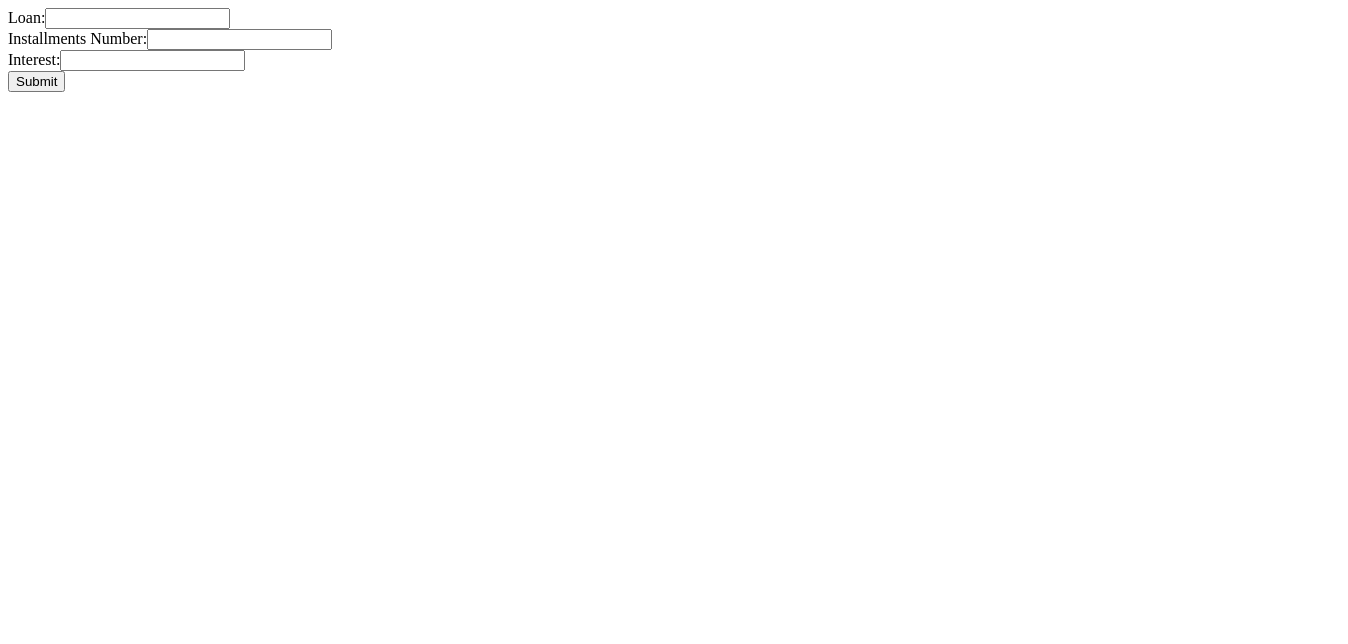
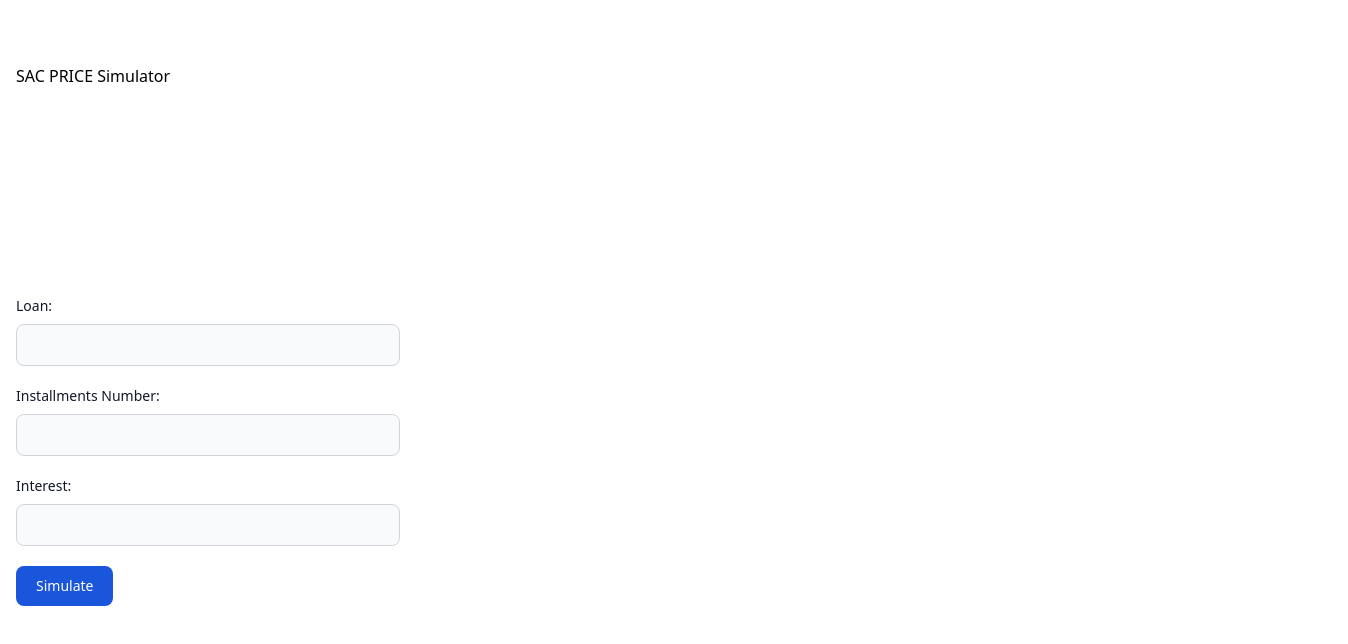
Before and after one commit to lucassavioli/django-vue-financing, a Vue app in the folder frontend/: page / in a window 1280 px wide. Shown: the top 644 px of the page, 1348 px wide, since content can reach past the window. Built offline with nearby package versions, Linux system fonts and the light colour scheme.

Commit message:
Added Flowbite UI

```diff
--- a/frontend/package.json
+++ b/frontend/package.json
@@ -13,6 +13,7 @@
   "dependencies": {
     "axios": "^1.6.7",
     "chart.js": "^4.4.2",
+    "flowbite": "^2.3.0",
     "vue": "^3.4.21"
   },
   "devDependencies": {
--- a/frontend/src/App.vue
+++ b/frontend/src/App.vue
@@ -1,68 +1,81 @@
 <template>
-  <div class="container">
-    <div class="left-side">
-      <form @submit.prevent="submitForm">
-        <div>
-          <label for="loan">Loan:</label>
-          <input type="number" id="loan" v-model="loan" required>
+  <div class="grid max-w-screen-xl px-4 py-8 mx-auto lg:gap-8 xl:gap-0 lg:py-16 lg:grid-cols-12">
+    <div class="lg:col-span-6">
+      <h1>SAC PRICE Simulator</h1>
+      <form @submit.prevent="submitForm" class="max-w-sm mt-52">
+        <div class="mb-5">
+          <label for="loan" class="block mb-2 text-sm font-medium text-gray-900 dark:text-white">Loan:</label>
+          <input type="number" id="loan" v-model="loan"
+            class="bg-gray-50 border border-gray-300 text-gray-900 text-sm rounded-lg focus:ring-blue-500 focus:border-blue-500 block w-full p-2.5 dark:bg-gray-700 dark:border-gray-600 dark:placeholder-gray-400 dark:text-white dark:focus:ring-blue-500 dark:focus:border-blue-500"
+            required>
         </div>
-        <div>
-          <label for="installments_number">Installments Number:</label>
-          <input type="number" id="installments_number" v-model="installments_number" required>
+        <div class="mb-5">
+          <label for="installments_number"
+            class="block mb-2 text-sm font-medium text-gray-900 dark:text-white">Installments Number:</label>
+          <input type="number" id="installments_number" v-model="installments_number"
+            class="bg-gray-50 border border-gray-300 text-gray-900 text-sm rounded-lg focus:ring-blue-500 focus:border-blue-500 block w-full p-2.5 dark:bg-gray-700 dark:border-gray-600 dark:placeholder-gray-400 dark:text-white dark:focus:ring-blue-500 dark:focus:border-blue-500"
+            required>
         </div>
-        <div>
-          <label for="interest">Interest:</label>
-          <input type="number" step="0.01" id="interest" v-model="interest" required>
+        <div class="mb-5">
+          <label for="interest" class="block mb-2 text-sm font-medium text-gray-900 dark:text-white">Interest:</label>
+          <input type="number" step="0.01" id="interest" v-model="interest"
+            class="bg-gray-50 border border-gray-300 text-gray-900 text-sm rounded-lg focus:ring-blue-500 focus:border-blue-500 block w-full p-2.5 dark:bg-gray-700 dark:border-gray-600 dark:placeholder-gray-400 dark:text-white dark:focus:ring-blue-500 dark:focus:border-blue-500"
+            required>
         </div>
-        <button type="submit">Submit</button>
+        <div class="mb-5">
+          <button type="submit"
+            class="text-white bg-blue-700 hover:bg-blue-800 focus:ring-4 focus:outline-none focus:ring-blue-300 font-medium rounded-lg text-sm w-full sm:w-auto px-5 py-2.5 text-center dark:bg-blue-600 dark:hover:bg-blue-700 dark:focus:ring-blue-800">Simulate</button>
+        </div>
       </form>
     </div>
-    <div class="right-side">
+    <div class="lg:mt-52 lg:col-span-6 lg:flex">
       <canvas id="amortizationChart"></canvas>
     </div>
-    <div v-if="data">
+    <div v-if="data" class="lg:col-span-12 flex gap-24 mt-16">
       <div>
         <h1>Sac Table</h1>
-        <table>
-          <thead>
+        <table class="w-full text-sm text-left rtl:text-right text-gray-500 dark:text-gray-400">
+          <thead class="text-xs text-gray-700 uppercase bg-gray-50 dark:bg-gray-700 dark:text-gray-400">
             <tr>
-              <th>Installments Number</th>
-              <th>Installment</th>
-              <th>Interest</th>
-              <th>Amortization</th>
-              <th>Balance Due</th>
+              <th scope="col" class="px-6 py-3">Installments Number</th>
+              <th scope="col" class="px-6 py-3">Installment</th>
+              <th scope="col" class="px-6 py-3">Interest</th>
+              <th scope="col" class="px-6 py-3">Amortization</th>
+              <th scope="col" class="px-6 py-3">Balance Due</th>
             </tr>
           </thead>
           <tbody>
-            <tr v-for="item in data.sac" :key="item.installments_number">
-              <td>{{ item.installments_number }}</td>
-              <td>{{ item.installment }}</td>
-              <td>{{ item.interest }}</td>
-              <td>{{ item.amortization }}</td>
-              <td>{{ item.balance_due }}</td>
+            <tr v-for="item in data.sac" :key="item.installments_number"
+              class="bg-white border-b dark:bg-gray-800 dark:border-gray-700">
+              <td scope="row" class="px-6 py-4">{{ item.installments_number }}</td>
+              <td scope="row" class="px-6 py-4">{{ item.installment }}</td>
+              <td scope="row" class="px-6 py-4">{{ item.interest }}</td>
+              <td scope="row" class="px-6 py-4">{{ item.amortization }}</td>
+              <td scope="row" class="px-6 py-4">{{ item.balance_due }}</td>
             </tr>
           </tbody>
         </table>
       </div>
       <div>
         <h1>Price Table</h1>
-        <table>
-          <thead>
+        <table class="w-full text-sm text-left rtl:text-right text-gray-500 dark:text-gray-400">
+          <thead class="text-xs text-gray-700 uppercase bg-gray-50 dark:bg-gray-700 dark:text-gray-400">
             <tr>
-              <th>Installments Number</th>
-              <th>Installment</th>
-              <th>Interest</th>
-              <th>Amortization</th>
-              <th>Balance Due</th>
+              <th scope="col" class="px-6 py-3">Installments Number</th>
+              <th scope="col" class="px-6 py-3">Installment</th>
+              <th scope="col" class="px-6 py-3">Interest</th>
+              <th scope="col" class="px-6 py-3">Amortization</th>
+              <th scope="col" class="px-6 py-3">Balance Due</th>
             </tr>
           </thead>
           <tbody>
-            <tr v-for="item in data.price" :key="item.installments_number">
-              <td>{{ item.installments_number }}</td>
-              <td>{{ item.installment }}</td>
-              <td>{{ item.interest }}</td>
-              <td>{{ item.amortization }}</td>
-              <td>{{ item.balance_due }}</td>
+            <tr v-for="item in data.price" :key="item.installments_number"
+              class="bg-white border-b dark:bg-gray-800 dark:border-gray-700">
+              <td scope="row" class="px-6 py-4">{{ item.installments_number }}</td>
+              <td scope="row" class="px-6 py-4">{{ item.installment }}</td>
+              <td scope="row" class="px-6 py-4">{{ item.interest }}</td>
+              <td scope="row" class="px-6 py-4">{{ item.amortization }}</td>
+              <td scope="row" class="px-6 py-4">{{ item.balance_due }}</td>
             </tr>
           </tbody>
         </table>
--- a/frontend/src/main.js
+++ b/frontend/src/main.js
@@ -1,6 +1,6 @@
-import '.assets/index.css'
-
 import { createApp } from 'vue'
 import App from './App.vue'
 
+import './assets/index.css'
+
 createApp(App).mount('#app')
--- a/frontend/tailwind.config.js
+++ b/frontend/tailwind.config.js
@@ -1,8 +1,8 @@
 /** @type {import('tailwindcss').Config} */
 export default {
-  content: ['./index.html', './src/**/*.{vue,js,ts,jsx,tsx}'],
+  content: ['./index.html', './src/**/*.{vue,js,ts,jsx,tsx}', './node_modules/flowbite/**/*.js'],
   theme: {
     extend: {}
   },
-  plugins: []
+  plugins: [require('flowbite/plugin')]
 }
```
Also changed, not shown: 1 other file (tests, documents, lock files or other folders).
